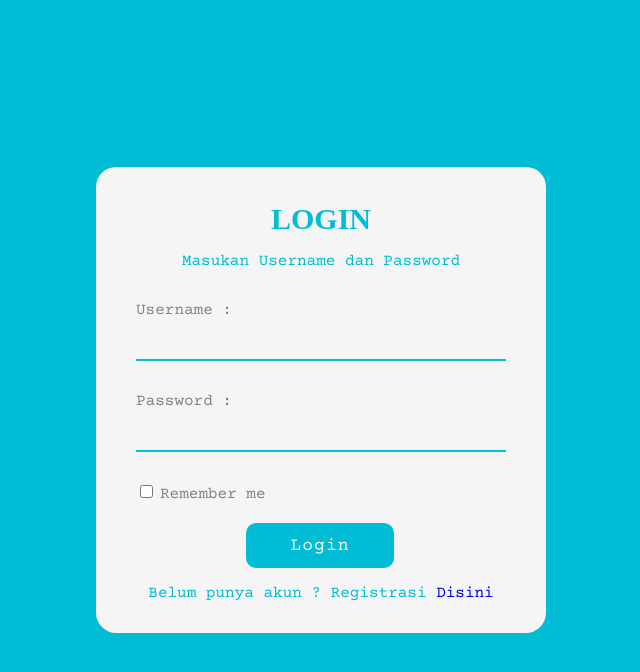
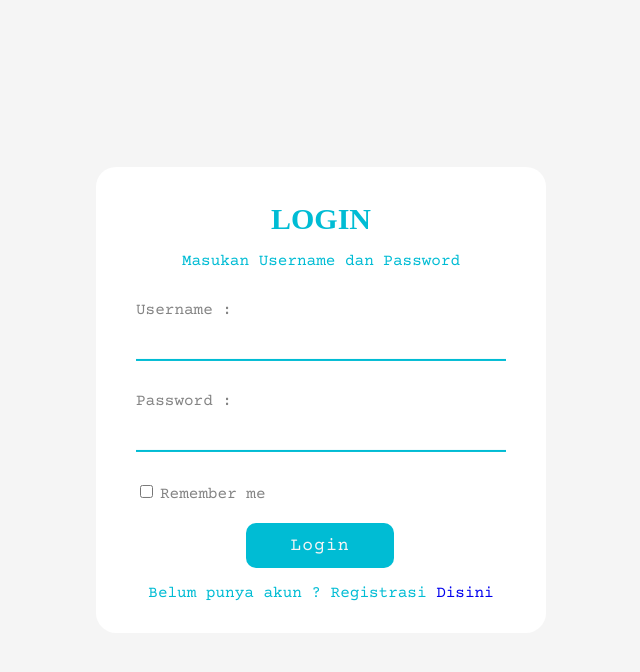
Before and after one commit to smgalih19/pw2020_193040180, a PHP site: page /php/login.php in a window 1280 px wide. Shown: the top 672 px of the page, without its empty margins (319-959 px from the left). Run offline with PHP 8.4, Linux system fonts and the light colour scheme.

Commit message:
update tampilan login & registrasi

```diff
--- a/tubes/css/login.css
+++ b/tubes/css/login.css
@@ -1,10 +1,10 @@
 body {
-  background-color: #00bcd4;
+  background-color: whitesmoke
 }
 
 .login {
   width: 450px;
-  background: whitesmoke;
+  background: white;
   padding: 15px 40px;
   border-top-right-radius: 20px;
   border-top-left-radius: 20px;
--- a/tubes/css/registrasi.css
+++ b/tubes/css/registrasi.css
@@ -1,11 +1,11 @@
 body {
-  background-color: #00bcd4;
+  background-color: whitesmoke;
   font-family: 'Courier Prime', monospace;
 }
 
 .registrasi {
   width: 450px;
-  background: whitesmoke;
+  background: white;
   padding: 30px 40px;
   border-top-right-radius: 20px;
   border-top-left-radius: 20px;
```
